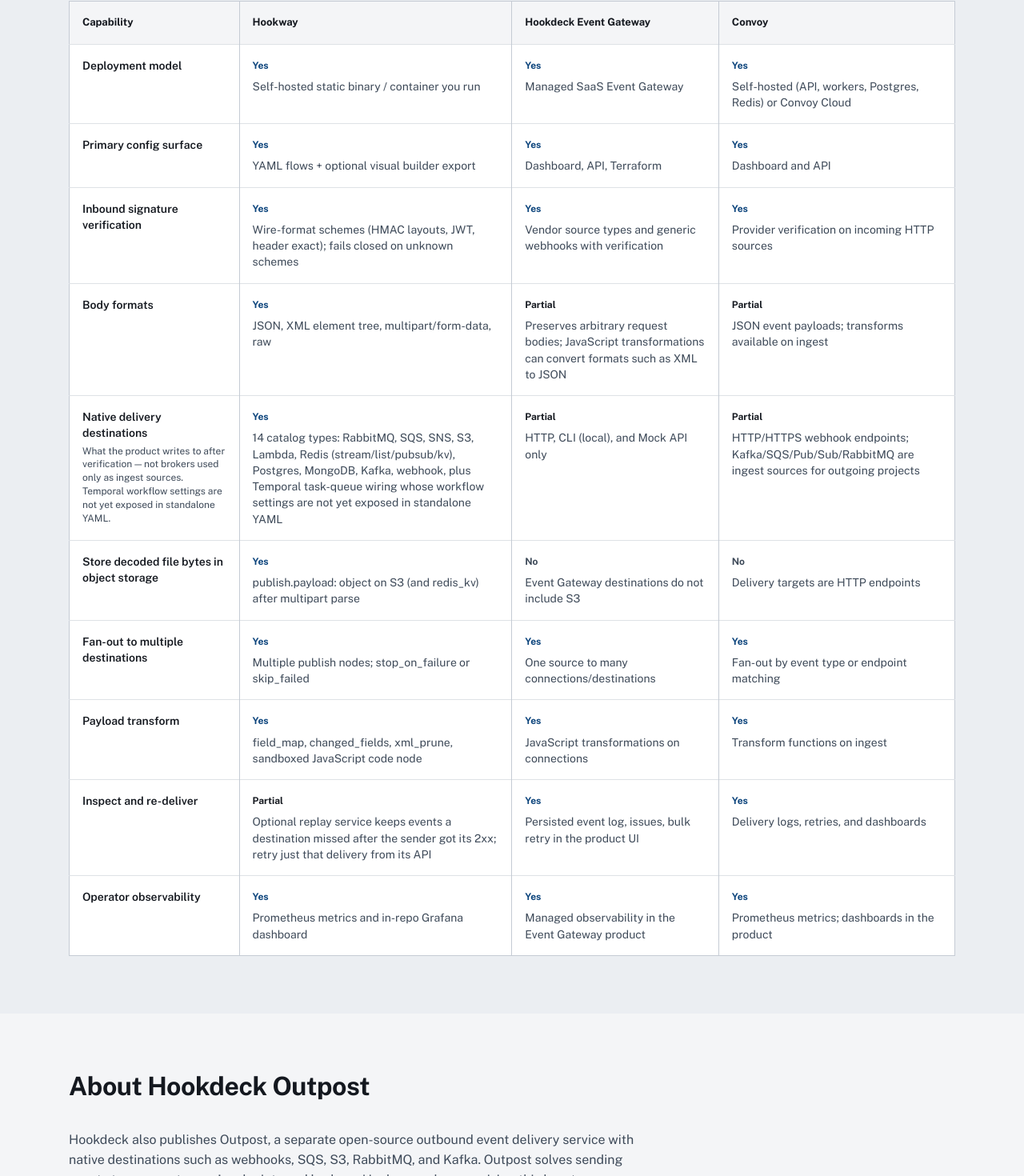
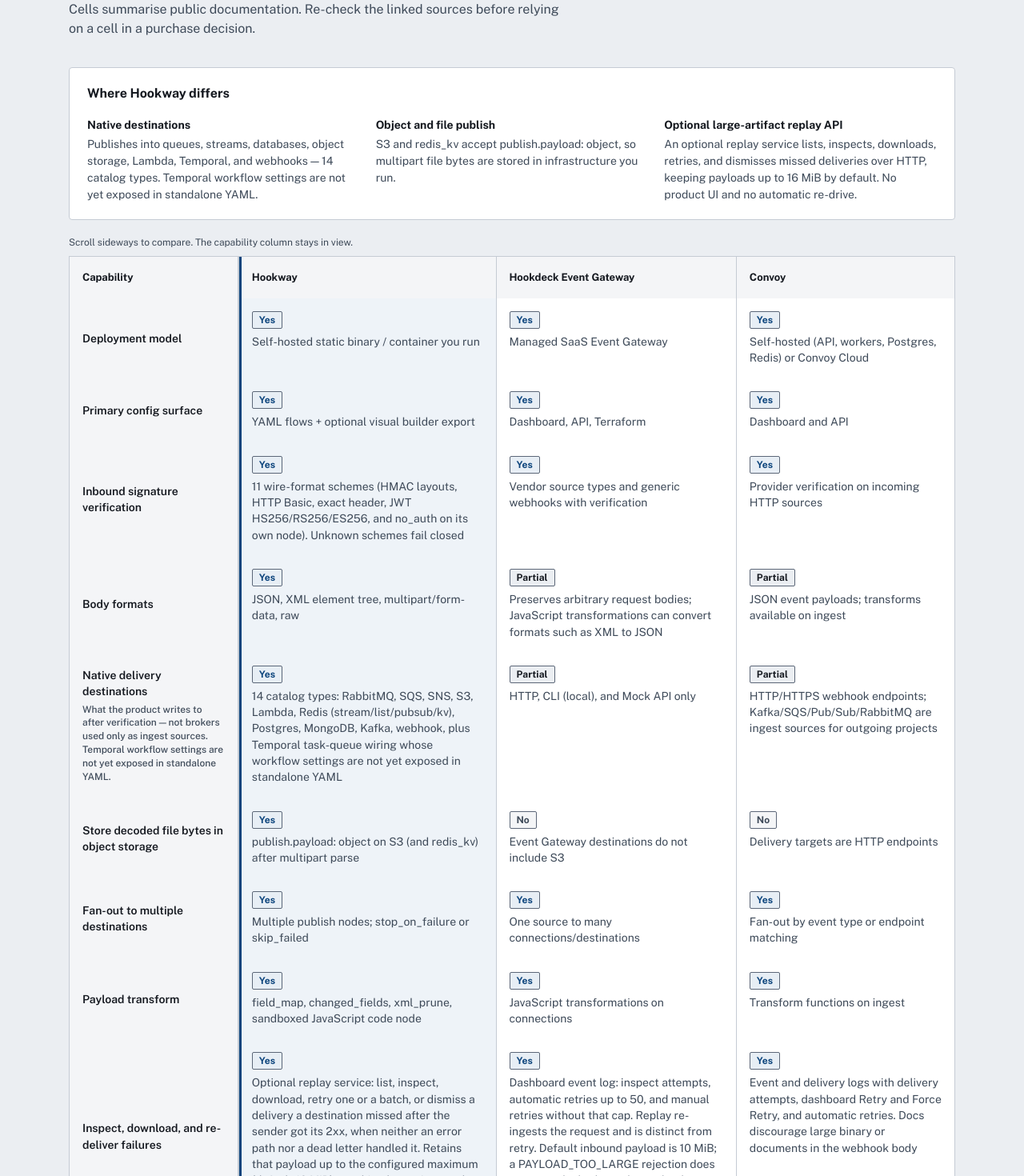
Before and after one commit to jaysongiroux/hook_way, a React (Vite) app in the folder web/: page /compare in a window 1280 px wide. Shown: the part 1037-2507 px from the top of the page at 80% size. Built offline with nearby package versions, Linux system fonts and the light colour scheme.

Commit message:
feat: treat Hookway replay as a full optional service on /compare
Mark inspect and redelivery as yes, add a sourced large-payload row, and make the Hookway column easier to scan without changing the claim set into pricing or hype.

Co-authored-by: Jason  <jaysongiroux@users.noreply.github.com>

```diff
--- a/web/src/marketing/Compare.tsx
+++ b/web/src/marketing/Compare.tsx
@@ -2,6 +2,7 @@ import { Anchor, Box, Button, Container, Group, Stack, Table, Text, Title } from
 import { useDocumentTitle } from "@mantine/hooks";
 import { Link } from "react-router-dom";
 import {
+  COMPARE_DIFFERS,
   COMPARE_INTRO,
   COMPARE_OUTPOST_NOTE,
   COMPARE_ROWS,
@@ -84,6 +85,8 @@ export function Compare() {
           {COMPETITORS.map((c) => (
             <Box
               key={c.id}
+              className="hookway-compare-product"
+              data-product={c.id}
               style={{
                 background: DARK.surface,
                 border: `1px solid ${DARK.border}`,
@@ -92,6 +95,11 @@ export function Compare() {
               }}
             >
               <Stack gap={8}>
+                {c.mark && (
+                  <Text className="hookway-compare-mark" size="xs" fw={650} c={DARK.accent}>
+                    {c.mark}
+                  </Text>
+                )}
                 <Text fw={650} c={DARK.text}>
                   {c.name}
                 </Text>
@@ -112,6 +120,26 @@ export function Compare() {
         lead="Cells summarise public documentation. Re-check the linked sources before relying on a cell in a purchase decision."
         background={DARK.recessed}
       >
+        <Box component="aside" className="hookway-compare-differs" aria-labelledby="where-hookway-differs">
+          <Text id="where-hookway-differs" component="h3" fw={650} c={DARK.text} size="md" style={{ margin: 0 }}>
+            {COMPARE_DIFFERS.title}
+          </Text>
+          <Box component="ul" className="hookway-compare-differs-list">
+            {COMPARE_DIFFERS.points.map((point) => (
+              <Box component="li" key={point.title}>
+                <Text fw={650} c={DARK.text} size="sm">
+                  {point.title}
+                </Text>
+                <Text size="sm" c={DARK.muted} mt={4} style={{ lineHeight: 1.5 }}>
+                  {point.detail}
+                </Text>
+              </Box>
+            ))}
+          </Box>
+        </Box>
+        <Text size="xs" c={DARK.muted} mb={8}>
+          Scroll sideways to compare. The capability column stays in view.
+        </Text>
         <Box
           className={COMPARE_TABLE_CLASS}
           role="region"
@@ -126,7 +154,12 @@ export function Compare() {
             horizontalSpacing="md"
             verticalSpacing="md"
             styles={{
-              table: { background: DARK.surface, borderColor: DARK.border },
+              table: {
+                background: DARK.surface,
+                borderColor: DARK.border,
+                borderCollapse: "separate",
+                borderSpacing: 0,
+              },
               th: {
                 background: DARK.bg,
                 color: DARK.text,
@@ -141,7 +174,7 @@ export function Compare() {
               <Table.Tr>
                 <Table.Th scope="col">Capability</Table.Th>
                 {COMPETITORS.map((c) => (
-                  <Table.Th key={c.id} scope="col">
+                  <Table.Th key={c.id} scope="col" data-product={c.id}>
                     {c.name}
                   </Table.Th>
                 ))}
@@ -150,20 +183,20 @@ export function Compare() {
             <Table.Tbody>
               {COMPARE_ROWS.map((row) => (
                 <Table.Tr key={row.id}>
-                  <Table.Td>
+                  <Table.Th scope="row">
                     <Text fw={600} c={DARK.text} size="sm">
                       {row.capability}
                     </Text>
                     {row.note && (
-                      <Text size="xs" c={DARK.muted} mt={4}>
+                      <Text size="xs" c={DARK.muted} mt={4} fw={450}>
                         {row.note}
                       </Text>
                     )}
-                  </Table.Td>
+                  </Table.Th>
                   {COMPETITORS.map((c) => {
                     const cell = row.values[c.id];
                     return (
-                      <Table.Td key={c.id}>
+                      <Table.Td key={c.id} data-product={c.id}>
                         <Text
                           component="span"
                           className={COMPARE_LEVEL_CLASS}
--- a/web/src/marketing/compareCopy.ts
+++ b/web/src/marketing/compareCopy.ts
@@ -5,7 +5,7 @@
 // expanding a cell. Hookdeck Outpost is noted separately: it is an outbound
 // event delivery product, not an inbound webhook gateway.
 
-import { GITHUB_REPO } from "./links";
+import { GITHUB_REPO, repoBlob } from "./links";
 
 export type SupportLevel = "yes" | "partial" | "no" | "n/a";
 type CompetitorId = "hookway" | "hookdeck" | "convoy";
@@ -16,6 +16,8 @@ export interface Competitor {
   role: string;
   sourceHref: string;
   sourceLabel: string;
+  /** Short label when this column is the product the page is about. */
+  mark?: string;
 }
 
 export interface CompareRow {
@@ -27,7 +29,28 @@ export interface CompareRow {
 
 export const COMPARE_INTRO = {
   title: "How Hookway compares",
-  lead: "Feature and integration differences for inbound webhook gateways. Each claim cites public product documentation or this repository.",
+  lead: "Hookway is a self-hosted inbound gateway that verifies each webhook by wire format and publishes it into infrastructure you run. This comparison is features and integrations only; each claim cites public documentation or this repository.",
+} as const;
+
+export const COMPARE_DIFFERS = {
+  title: "Where Hookway differs",
+  points: [
+    {
+      title: "Native destinations",
+      detail:
+        "Publishes into queues, streams, databases, object storage, Lambda, Temporal, and webhooks — 14 catalog types. Temporal workflow settings are not yet exposed in standalone YAML.",
+    },
+    {
+      title: "Object and file publish",
+      detail:
+        "S3 and redis_kv accept publish.payload: object, so multipart file bytes are stored in infrastructure you run.",
+    },
+    {
+      title: "Optional large-artifact replay API",
+      detail:
+        "An optional replay service lists, inspects, downloads, retries, and dismisses missed deliveries over HTTP, keeping payloads up to 16 MiB by default. No product UI and no automatic re-drive.",
+    },
+  ],
 } as const;
 
 export const COMPETITORS: Competitor[] = [
@@ -37,6 +60,7 @@ export const COMPETITORS: Competitor[] = [
     role: "Self-hosted inbound gateway: one binary, one YAML config, native publishes into your infrastructure.",
     sourceHref: GITHUB_REPO,
     sourceLabel: "hook_way repository",
+    mark: "This product",
   },
   {
     id: "hookdeck",
@@ -79,7 +103,8 @@ export const COMPARE_ROWS: CompareRow[] = [
     values: {
       hookway: {
         level: "yes",
-        detail: "Wire-format schemes (HMAC layouts, JWT, header exact); fails closed on unknown schemes",
+        detail:
+          "11 wire-format schemes (HMAC layouts, HTTP Basic, exact header, JWT HS256/RS256/ES256, and no_auth on its own node). Unknown schemes fail closed",
       },
       hookdeck: { level: "yes", detail: "Vendor source types and generic webhooks with verification" },
       convoy: { level: "yes", detail: "Provider verification on incoming HTTP sources" },
@@ -146,15 +171,44 @@ export const COMPARE_ROWS: CompareRow[] = [
   },
   {
     id: "replay",
-    capability: "Inspect and re-deliver",
+    capability: "Inspect, download, and re-deliver failures",
     values: {
       hookway: {
+        level: "yes",
+        detail:
+          "Optional replay service: list, inspect, download, retry one or a batch, or dismiss a delivery a destination missed after the sender got its 2xx, when neither an error path nor a dead letter handled it. Retains that payload up to the configured maximum (default 16 MiB); anything larger is metadata only and not retryable. Operator HTTP API, with no product UI and no automatic re-drive",
+      },
+      hookdeck: {
+        level: "yes",
+        detail:
+          "Dashboard event log: inspect attempts, automatic retries up to 50, and manual retries without that cap. Replay re-ingests the request and is distinct from retry. Default inbound payload is 10 MiB; a PAYLOAD_TOO_LARGE rejection does not store the body, so the payload cannot be replayed",
+      },
+      convoy: {
+        level: "yes",
+        detail:
+          "Event and delivery logs with delivery attempts, dashboard Retry and Force Retry, and automatic retries. Docs discourage large binary or documents in the webhook body",
+      },
+    },
+  },
+  {
+    id: "large-payloads",
+    capability: "Retain large / binary payloads for redelivery",
+    values: {
+      hookway: {
+        level: "yes",
+        detail:
+          "Replay keeps a retryable payload up to the configured maximum (default 16 MiB). Multipart file bytes can also be published as objects to S3 or redis_kv",
+      },
+      hookdeck: {
         level: "partial",
         detail:
-          "Optional replay service keeps events a destination missed after the sender got its 2xx; retry just that delivery from its API",
+          "Default inbound payload is 10 MiB. A PAYLOAD_TOO_LARGE rejection does not store the body, so the payload cannot be replayed. Dashboard search excludes bodies larger than 2.5 MB",
       },
-      hookdeck: { level: "yes", detail: "Persisted event log, issues, bulk retry in the product UI" },
-      convoy: { level: "yes", detail: "Delivery logs, retries, and dashboards" },
+      convoy: {
+        level: "partial",
+        detail:
+          "Docs advise keeping payloads concise (ideally under 1–5 MB) and passing a URL or reference for large files instead of embedding binary",
+      },
     },
   },
   {
@@ -178,11 +232,20 @@ export const COMPARE_OUTPOST_NOTE = {
 export const COMPARE_SOURCES = [
   { href: "https://hookdeck.com/docs/destinations", label: "Hookdeck Destinations" },
   { href: "https://hookdeck.com/docs/transformations", label: "Hookdeck Transformations" },
+  { href: "https://hookdeck.com/docs/limits", label: "Hookdeck Limits" },
+  { href: "https://hookdeck.com/docs/events", label: "Hookdeck Events" },
+  { href: "https://hookdeck.com/docs/retries", label: "Hookdeck Retries" },
+  { href: "https://hookdeck.com/docs/requests", label: "Hookdeck Requests" },
   { href: "https://hookdeck.com/event-gateway", label: "Hookdeck Event Gateway" },
   { href: "https://hookdeck.com/docs/outpost/overview", label: "Hookdeck Outpost" },
   { href: "https://www.getconvoy.io/docs/home/introduction", label: "Convoy introduction" },
   { href: "https://www.getconvoy.io/docs/product-manual/sources", label: "Convoy Sources" },
   { href: "https://www.getconvoy.io/docs/product-manual/functions", label: "Convoy Functions" },
   { href: "https://www.getconvoy.io/docs/product-manual/metrics", label: "Convoy Metrics" },
+  {
+    href: "https://www.getconvoy.io/docs/product-manual/events-and-event-deliveries",
+    label: "Convoy events and event deliveries",
+  },
+  { href: repoBlob("docs/replay-service.md"), label: "Hookway replay service" },
   { href: GITHUB_REPO, label: "Hookway repository" },
 ] as const;
--- a/web/src/marketing/marketingStyles.ts
+++ b/web/src/marketing/marketingStyles.ts
@@ -1,4 +1,4 @@
-import { DARK } from "../tokens";
+import { DARK, EDGE } from "../tokens";
 
 export const LIFT_CLASS = "hookway-lift";
 export const BENTO_CLASS = "hookway-bento";
@@ -114,7 +114,35 @@ export const MARKETING_CSS = `
   to { opacity: 1; transform: translateY(0); }
 }
 .${COMPARE_TABLE_CLASS} table {
-  min-width: 720px;
+  min-width: 980px;
+  border-collapse: separate;
+  border-spacing: 0;
+}
+.${COMPARE_TABLE_CLASS} :is(th, td):first-child {
+  position: sticky;
+  left: 0;
+  z-index: 2;
+  min-width: 210px;
+  max-width: 260px;
+  background: ${DARK.bg};
+  box-shadow: inset -1px 0 0 ${DARK.border};
+}
+.${COMPARE_TABLE_CLASS} thead :is(th, td):first-child {
+  z-index: 3;
+}
+.${COMPARE_TABLE_CLASS} :is(th, td):not(:first-child) {
+  min-width: 240px;
+}
+.${COMPARE_TABLE_CLASS} :is(th, td)[data-product="hookway"] {
+  background: #EEF3F8;
+  box-shadow: inset 3px 0 0 ${DARK.accent};
+}
+.${COMPARE_TABLE_CLASS} thead th[data-product="hookway"] {
+  background: #E4EDF6;
+}
+.${COMPARE_TABLE_CLASS}:focus-visible {
+  outline: 2px solid ${DARK.accent};
+  outline-offset: 2px;
 }
 .${COMPARE_TABLE_CLASS} tbody tr {
   transition: background-color 140ms ease;
@@ -122,10 +150,56 @@ export const MARKETING_CSS = `
 .${COMPARE_TABLE_CLASS} tbody tr:hover {
   background: ${DARK.bg};
 }
-.${COMPARE_LEVEL_CLASS}[data-level="yes"] { color: ${DARK.accent}; }
-.${COMPARE_LEVEL_CLASS}[data-level="partial"] { color: ${DARK.text}; }
+.${COMPARE_TABLE_CLASS} tbody tr:hover :is(th, td):first-child {
+  background: ${DARK.bg};
+}
+.${COMPARE_TABLE_CLASS} tbody tr:hover :is(th, td)[data-product="hookway"] {
+  background: #E4EDF6;
+}
+.${COMPARE_LEVEL_CLASS} {
+  display: inline-block;
+  padding: 1px 8px;
+  border: 1px solid ${EDGE.line};
+  border-radius: 2px;
+  line-height: 1.5;
+  letter-spacing: 0.01em;
+  white-space: nowrap;
+}
+.${COMPARE_LEVEL_CLASS}[data-level="yes"] {
+  color: ${DARK.accent};
+  background: #E7EEF5;
+}
+.${COMPARE_LEVEL_CLASS}[data-level="partial"] {
+  color: ${DARK.text};
+  background: ${DARK.recessed};
+}
 .${COMPARE_LEVEL_CLASS}[data-level="no"],
-.${COMPARE_LEVEL_CLASS}[data-level="n/a"] { color: ${DARK.muted}; }
+.${COMPARE_LEVEL_CLASS}[data-level="n/a"] {
+  color: ${DARK.muted};
+  background: ${DARK.bg};
+}
+.hookway-compare-product[data-product="hookway"] {
+  box-shadow: inset 3px 0 0 ${DARK.accent};
+}
+.hookway-compare-mark {
+  letter-spacing: 0.06em;
+  text-transform: uppercase;
+}
+.hookway-compare-differs {
+  background: ${DARK.surface};
+  border: 1px solid ${DARK.border};
+  border-radius: 4px;
+  padding: 20px 22px;
+  margin-bottom: 20px;
+}
+.hookway-compare-differs-list {
+  display: grid;
+  grid-template-columns: repeat(3, minmax(0, 1fr));
+  gap: 20px;
+  margin: 16px 0 0;
+  padding: 0;
+  list-style: none;
+}
 .${EXPLORE_GRID_CLASS} {
   display: grid;
   grid-template-columns: minmax(0, 2fr) minmax(260px, 1fr);
@@ -150,6 +224,9 @@ export const MARKETING_CSS = `
     gap: 12px;
   }
   .hookway-compare-products {
+    grid-template-columns: minmax(0, 1fr);
+  }
+  .hookway-compare-differs-list {
     grid-template-columns: minmax(0, 1fr);
   }
 }
```
Also changed, not shown: 2 other files (tests, documents, lock files or other folders).
